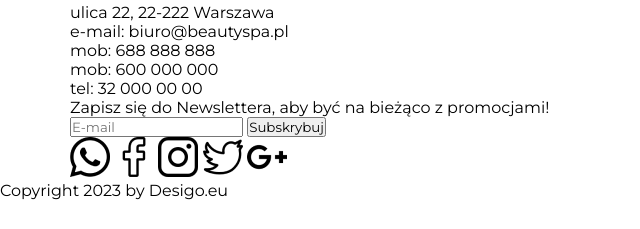
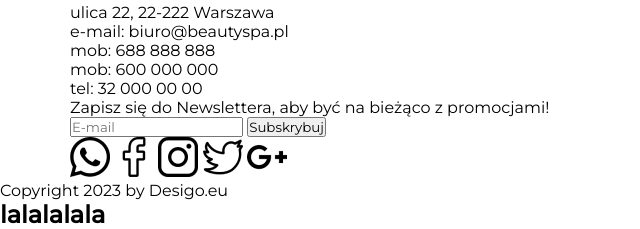
Before and after one commit to AnShatylo/final-project-desigo, a website: page src/index.html in a window 1280 px wide. Shown: the part 4563-4792 px from the top of the page, without its empty margins (0-640 px from the left). Before the commit the page ends 4763 px from the top, so only its background shows below. Drawn offline with Linux system fonts and the light colour scheme.

Commit message:
Final-project-flex-2

```diff
--- a/src/index.html
+++ b/src/index.html
@@ -314,5 +314,8 @@
     <section class="copyright">
         <div class="copyright__title">Copyright 2023 by Desigo.eu</div>
     </section>
+    <div class="div">
+        <h2>lalalalala</h2>
+    </div>
 </body>
 </html>
```
